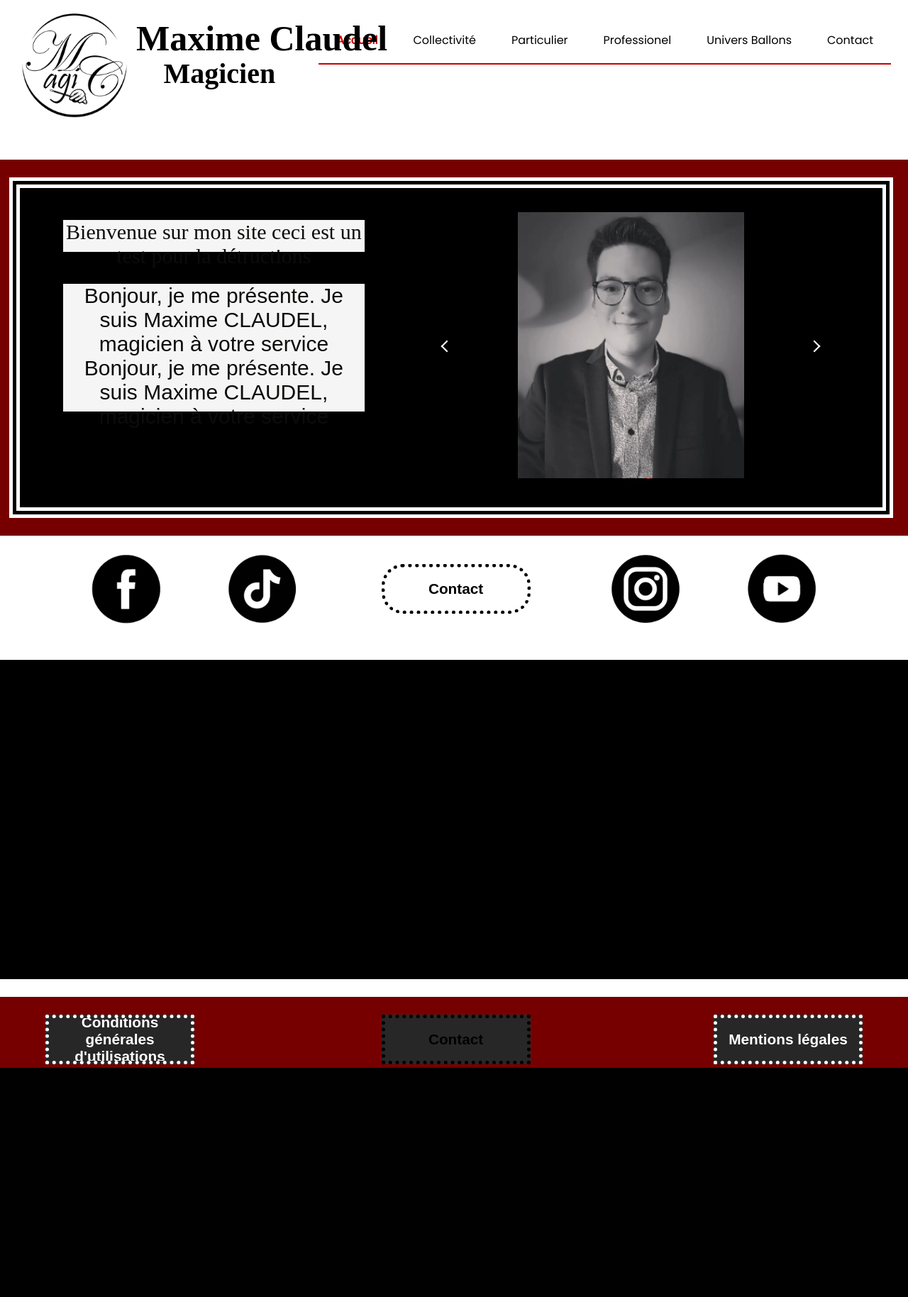
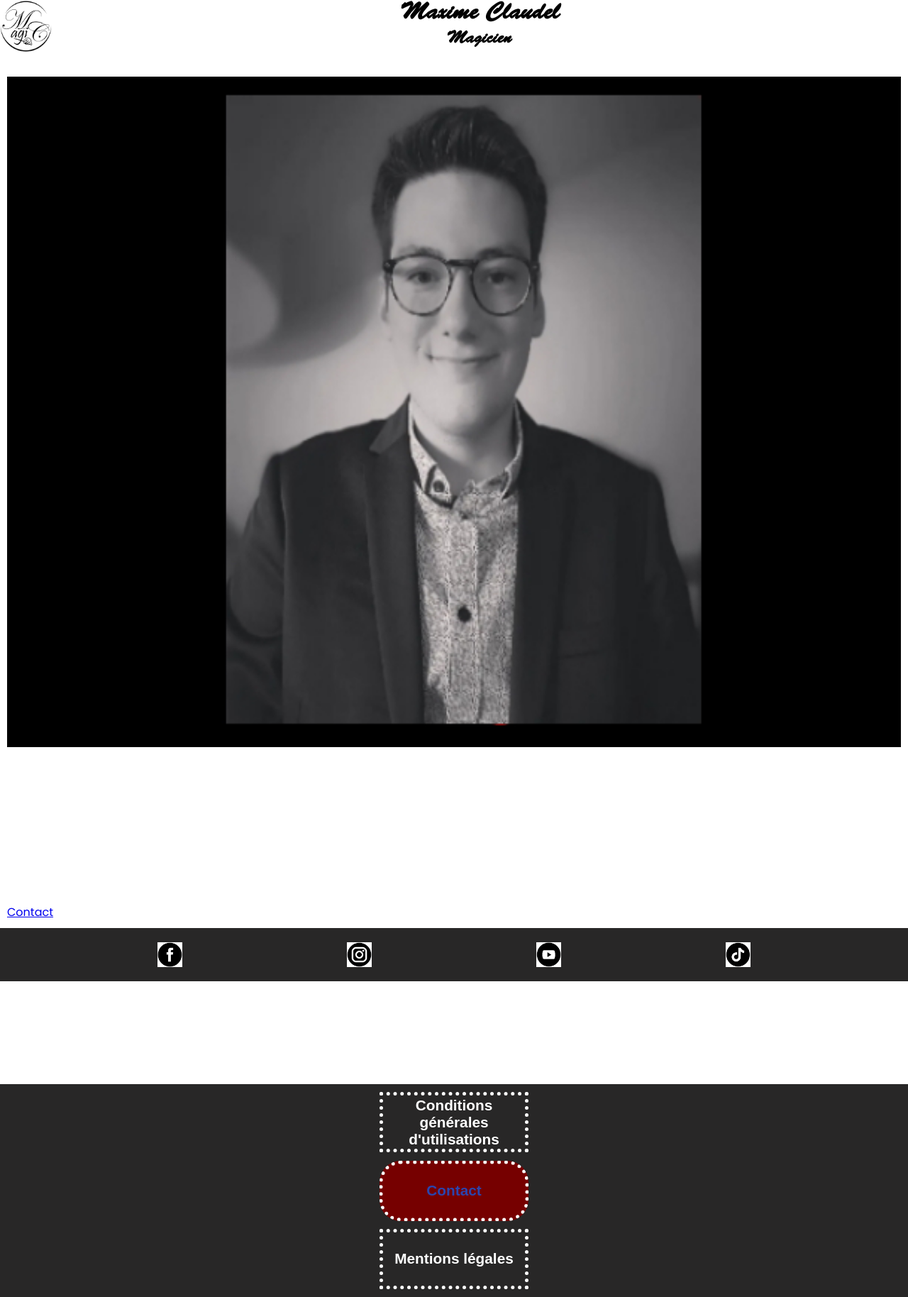
Before and after one commit to mcmagic54/mcmagic54, a PHP site: page / in a window 1280 px wide. Shown: the whole page at 71% size. Before the commit the page ends 1505 px from the top, so only its background shows below. Run offline with PHP 8.4, Linux system fonts and the light colour scheme.

Commit message:
New Version !!!

```diff
--- a/private_html/php/elements.php
+++ b/private_html/php/elements.php
@@ -1,15 +1,7 @@
 <?php
 
-function page_header($page_title, $css = array())
+function page_header($page_title)
 {
-    $css = array_merge(
-        array(
-            "mise_en_page.css",
-            "styles.css",
-            "nav.css",
-            "responsive.css",
-        ),
-        $css);
     ?>
     <!DOCTYPE html>
     <html lang="fr">
@@ -17,11 +9,7 @@ function page_header($page_title, $css = array())
         <meta charset="UTF-8">
         <meta http-equiv="X-UA-Compatible" content="IE=edge">
         <meta name="viewport" content="width=device-width, initial-scale=1.0">
-        <?php
-            foreach ($css as $value) {
-                echo '<link rel="stylesheet" type="text/css" href="/css/'. $value .'">';
-            }
-        ?>
+        <link rel="stylesheet" type="text/css" href="/styles/squeleton.css">
         <title>MCmagic | <?php echo $page_title; ?></title>
         <link rel="apple-touch-icon" sizes="180x180" href="/Image/Favicon/apple-touch-icon.png">
         <link rel="icon" type="image/png" sizes="32x32" href="/Image/Favicon/favicon-32x32.png">
@@ -32,41 +20,35 @@ function page_header($page_title, $css = array())
         <meta name="theme-color" content="#ffffff">
     </head>
     <body>
-        <!-- Barre de Navigation-->
-
-        <nav class="navbar">
-
-            <a href="#" class="logo">test</a>
-            <div class="nav-links">
+    <header>
+        <a href="/" class="logo">
+            <img src="/Image/Logo.png">
+            <h1>Maxime Claudel</h1>
+            <h2>Magicien</h2>
+        </a>
+        <nav class="hidden">
             <ul>
-                    <li class="active"> <a href="index.html">Accueil</a></li>
-                    <ul><?
-                            // <li>
-                            //     <a href="bio.html" title="Biographie">Biographie</a>
-                            // </li>
-                            ?>
+                <li><a href="/">Accueil</a></li>
                 <li>
-                            <a href="#" title="Collectivité">Collectivité</a>
-                            <ul class="sub-menu1">
+                    <span title="Collectivité">Collectivité</span>
+                    <ul>
                         <li>
-                                    <a href="spectacleshow.html" title="Spectacle-show">Spectacle-show</a>
+                            <a href="/Pages/spectacle-show.php" title="Spectacle-show">Spectacle-show</a>
                         </li>
                         <li>
-                                    <a href="../HTML/Initiation.html" title=" Initiations">Initiations </a>
+                            <a href="/Pages/initiation.php" title=" Initiations">Initiations</a>
                         </li>
                     </ul>
                 </li>
                 <li>
-                            <a href="#" title="Particulier">Particulier</a>
-                            <ul class="sub-menu2">
+                    <span title="Particulier">Particulier</span>
+                    <ul>
                         <li>
                             <a href="../HTML/Anniversaire.html" title="Anniversaire ">Anniversaire Adultes </a>
                         </li>
                         <li>
-                                    <a href="../HTML/Anniversaire_enfant.html" title="Anniversaire ">Anniversaire Enfants
-                                    </a>
+                            <a href="../HTML/Anniversaire_enfant.html" title="Anniversaire ">Anniversaire Enfants</a>
                         </li>
-
                         <li>
                             <a href="../HTML/Mariage.html" title="Mariage">Mariage</a>
                         </li>
@@ -76,24 +58,22 @@ function page_header($page_title, $css = array())
                     </ul>
                 </li>
                 <li>
-                            <a href="#" title="Professionel">Professionel</a>
-                            <ul class="sub-menu3">
+                    <span title="Professionel">Professionel</span>
+                    <ul>
                         <li>
                             <a href="../HTML/spectacle.html" title="Spectacle">Spectacle</a>
                         </li>
                         <li>
                             <a href="../HTML/closeup.html" title="Close_up">Close up</a>
                         </li>
-                                <!-- <li>
-                                         <a href="../HTML/conf.html" title=" Conférence">Conférence</a>
-                                     </li>-->
+                        <li>
                             <a href="../HTML/resto.html" title="Restaurant">Restaurant</a>
                         </li>
                     </ul>
                 </li>
                 <li>
-                        <a href="#" title="Univers Ballons">Univers Ballons</a>
-                        <ul class="sub-menu3">
+                    <span title="Univers Ballons">Univers Ballons</span>
+                    <ul>
                         <li>
                             <a href="../HTML/spectacleballon.html" title="Spectacle">Spectacle de Ballons</a>
                         </li>
@@ -102,39 +82,48 @@ function page_header($page_title, $css = array())
                         </li>
                         <li>
                             <a href="../HTML/structure.html" title=" structure">Structure en Ballons</a>
+                        </li>
                     </ul>
                 </li>
                 <li>
                     <a href="/Pages/Contact.php" title="Contact">Contact</a>
                 </li>
-                    <!--Logo Animée-->
-            </div>
-            <img src="/Image/Logo.png" width="150" height="150" class="imagelogo">
-            <img src="/Image/menu-btn.png" alt="menu hamburger" class="menu-hamburger">
-            <h1 class="Max">Maxime Claudel</h1>
-            <h2 class="Mag">Magicien</h2>
+            </ul>
         </nav>
-        <header></header><?php
+        <img src="/Image/menu-btn.png" alt="Menu" id="menu-hamburger">
+    </header><?php
 }
 
 function page_footer()
 {
     ?>
         <footer>
-            <br>
-            <article class="M_Legal">
-                <a href="/HTML/MLégal.html">Mentions légales</a>
-            </article>
-            <article class="CGU">
-                <a href="/HTML/cgu.html">Conditions générales d'utilisations</a>
-            </article>
-            <article class="boutoncontacte">
-                <a href="/Pages/Contact.php">Contact</a>
-            </article>
+            <a class="button" href="/HTML/cgu.html">Conditions générales d'utilisations</a>
+            <a class="button red-rounded" href="/Pages/Contact.php">Contact</a>
+            <a class="button" href="/HTML/MLégal.html">Mentions légales</a>
         </footer>
-        <script src="/js/script.js"></script>
-        <script src="/js/burger.js"></script>
+        <script src="/scripts/burger.js"></script>
+        <script src="/scripts/slider.js"></script>
     </body>
     </html>
     <?php
 }
+function reseaux_sociaux()
+{
+    ?>
+    <section class="reseaux-sociaux">
+        <a href="https://www.facebook.com/profile.php?id=100094623031909">
+            <img src="/Image/logo_facebook.png">
+        </a>
+        <a href="https://www.instagram.com/maxime_claudel_/">
+            <img src="/Image/logo_insta.png">
+        </a>
+        <a href="https://www.youtube.com/channel/UCtnN6MMpCLYitfoZRJ4Qaaw">
+            <img src="/Image/youtube.png">
+        </a>
+        <a href="https://www.tiktok.com/@m.max54">
+            <img src="/Image/tiktok.png">
+        </a>
+    </section>
+    <?php
+}
--- a/public_html/HTML/spectacleshow.html
+++ b/public_html/HTML/spectacleshow.html
@@ -102,7 +102,7 @@
                         <section class="introduction">
                             <div class="cadre">
                             <article class="spectacle_enfants">
-                                <h2 class="Titre"> Spectacle destinée pour les enfants </h2>
+                                <h2 class="Titre">Spectacle destiné aux enfants</h2>
                                 <p>Les aventures d’Henry.
                                     Henry un jeune de 18 ans recherche l’aventure, il tombe nez à nez face à un magicien s’appelant Merlin et l’envoya dans un livre
                                     pour qu’il puissent vivre une aventure inoubliable. <br>
--- /dev/null
+++ b/public_html/scripts/burger.js
@@ -0,0 +1,4 @@
+const nav = document.querySelector("nav");
+document.getElementById("menu-hamburger").addEventListener('click', () => {
+    nav.classList.toggle('hidden')
+});
--- /dev/null
+++ b/public_html/styles/squeleton.css
@@ -0,0 +1,312 @@
+body {
+    margin: 0;
+    font-family: 'Poppins', sans-serif;
+    min-height: 100vh;
+}
+img {
+    max-width: 100%;
+}
+
+/* logo */
+header .logo {
+    display: block;
+    text-decoration: none;
+    color: black;
+    font-family: 'Brush Script MT', Georgia;
+    animation: slide-in 1s ease-out;
+}
+
+.logo img {
+    float: left;
+    max-width: 22vw;
+    max-height: 73px;
+}
+
+.logo h1 {
+    font-size: 33px;
+    margin: 0;
+    text-align: center;
+}
+
+.logo h2 {
+    font-size: 24px;
+    margin: 2px;
+    text-align: center;
+}
+
+/* menu */
+nav {
+    clear: both;
+    position: absolute;
+    width: 100vw;
+    transition: transform 0.2s ease;
+    z-index: 1;
+}
+nav.hidden {
+    transform: translate(-100%, 0);
+}
+
+#menu-hamburger {
+    width: 40px;
+    position: fixed;
+    bottom: 3vw;
+    right: 3vw;
+    padding: 2px;
+    z-index: 2;
+    cursor: pointer;
+}
+
+nav li {
+    list-style:none;
+}
+nav ul {
+    padding: 0;
+    margin: 0;
+}
+
+nav a, nav span {
+    color: white;
+    text-decoration: none;
+    display: block;
+    padding: 16px;
+    font-size: 16px;
+    background-color: rgba(36, 36, 36, 0.87);
+    transition: background-color 0.5s ease;
+}
+
+nav a:hover {
+    background-color: rgba(36, 36, 36, 0.99);
+}
+
+nav ul ul a {
+    text-align: center;
+}
+
+nav a.active {
+    color: rgb(200, 0, 0);
+    font-weight: bold;
+}
+/* contenu */
+section {
+    clear: both;
+}
+article {
+    padding: 10px;
+}
+article h1 {
+    text-align: center;
+    font-size: 30px;
+}
+article h2 {
+    text-align: center;
+    font-size: 25px;
+}
+/* slider */
+
+.slider {
+    position: relative;
+    display: grid;
+    width: 100%;
+    grid-template-areas: "slide";
+    grid-template-columns: 1fr;
+    grid-template-rows: 1fr;
+    justify-items: stretch;
+    align-items: stretch;
+}
+.slider img {
+    grid-area: slide;
+    opacity: 0;
+    transition: opacity 0.5s ease-in-out;
+}
+.slider img.active {
+    opacity: 1;
+}
+.slider img.active {
+    opacity: 1;
+}
+.slider-arrow {
+    display: flex;
+    position: absolute;
+    width: 30px;
+    height: 30px;
+    top: 50%;
+    transform: translateY(-50%);
+    background-color: rgba(0, 0, 0, 0.5);
+    cursor: pointer;
+    justify-content: center;
+    text-align: center;
+    align-items: center;
+    color: white;
+    user-select: none;
+    display: flex;
+    font-size: 30px;
+}
+.slider-arrow-left {
+    left: 0;
+}
+.slider-arrow-right {
+    right: 0;
+}
+/* Formulaire */
+#contact {
+    background-image: url(/Image/test\ fond.jpg);
+    padding: 20px 15px;
+    border-top: 15px solid black;
+    border-bottom: 15px solid black;
+    background-color: black;
+    background-repeat: no-repeat;
+}
+form {
+    display: flex;
+    flex-direction: column;
+    justify-content: space-between;
+    align-items: center;
+    background-color: white;
+    padding: 30px 10px;
+    border-radius: 15px;
+    box-shadow: 0px 10px 50px -10px #d6d6d6a3;
+    align-items: stretch;
+}
+form h3 {
+    font-size: 2em;
+    text-align: center;
+    color: rgb(118, 0, 0);
+    margin: 0;
+}
+form h6 {
+    font-size: 1em;
+    text-align: center;
+    color: rgb(118, 0, 0);
+    margin: 0;
+}
+form input, form textarea {
+    margin: 15px 0;
+    padding: 10px;
+    box-sizing: border-box;
+    border: none;
+    outline: none;
+    border-bottom: 2px solid #e4e4ec;
+    transition: all 0.2s;
+}
+form textarea {
+    resize: none;
+}
+textarea, input {
+    font-family: 'Poppins', sans-serif;
+}
+form input:focus, form input:hover {
+    border-color: #760000;
+}
+form input[type="submit"] {
+    width: 192px;
+    height: 50px;
+    border-radius: 8px;
+    border: none;
+    background-color: #b14c4c;
+    color: white;
+    font-weight: bold;
+    font-size: 1.2em;
+    outline: none;
+    margin: 25px auto 0 auto;
+    transition: 0.2s;
+}
+form input[type="submit"]:hover {
+    transform: translateY(5px);
+}
+/* Réseau sociaux */
+.reseaux-sociaux {
+    display: flex;
+    align-items: center;
+    flex-direction: row;
+    justify-content: space-evenly;
+    background-color: rgb(40, 39, 39);
+    padding: 10px 0;
+}
+.reseaux-sociaux a {
+    display: block;
+    width: 35px;
+    height: 35px;
+}
+/* footer */
+footer {
+    display: flex;
+    align-items: center;
+    flex-direction: column;
+    justify-content: space-evenly;
+    background-color: rgb(40, 39, 39);
+    min-height: 300px;
+}
+.button {
+    display: flex;
+    position: relative;
+    width: 200px;
+    min-height: 75px;
+    border: 5px dotted white;
+    text-decoration: none;
+    font-size: 1.3rem;
+    font-family: arial, sans-serif;
+    font-weight: 700;
+    color: white;
+    background: rgb(40, 39, 39);
+    justify-content: center;
+    text-align: center;
+    align-items: center;
+    overflow: hidden;
+    z-index: 0;
+}
+.button::before {
+    content: '';
+    position: absolute;
+    bottom: 75px;
+    left: 0;
+    width: 100%;
+    height: 100%;
+    background: black;
+    border-radius: 0% 0% 50% 50%;
+    z-index: -1;
+    transition: all 2s;
+}
+.button:hover::before {
+    bottom: 0px;
+    border-radius: 0px;
+}
+
+.red-rounded {
+    color: rgb(43, 69, 174);
+    border-radius: 30px;
+    background: rgb(118, 0, 0);
+}
+
+.red-rounded::before {
+    background: white;
+    border-radius: 50% 50% 0% 0%;
+    top: 75px;
+    bottom: unset;
+}
+
+.red-rounded:hover::before {
+    bottom: unset;
+    top: 0px;
+}
+/* at-rules */
+@keyframes slide-in {
+    0% {
+        transform: translate(-1000%, 0);
+    }
+    100% {
+        transform: translate(0, 0);
+    }
+}
+
+@font-face {
+    font-family: 'Brush Script MT';
+    src:
+        url(/fonts/BrushScriptMT/BrushScriptMT.otf) format("opentype"),
+        url(/fonts/BrushScriptMT/BrushScriptMT.ttf) format("truetype");
+}
+@font-face {
+    font-family: 'Poppins';
+    src:
+        url(/fonts/Poppins/Poppins-Regular.ttf) format('truetype'),
+        url(/fonts/Poppins.woff2) format('woff2');
+}
```
Also changed, not shown: public_html/Pages/contact.php (+16 -18 lines), public_html/Pages/initiation.php (added, +76 -0 lines), public_html/Pages/spectacle-show.php (added, +42 -0 lines), public_html/scripts/slider.js (added, +38 -0 lines), public_html/fonts/BrushScriptMT/BrushScriptMT.otf (added), public_html/fonts/BrushScriptMT/BrushScriptMT.ttf (added), public_html/fonts/Poppins/Poppins-Regular.ttf (added). Lines whose indentation alone changed are shown as unchanged.
